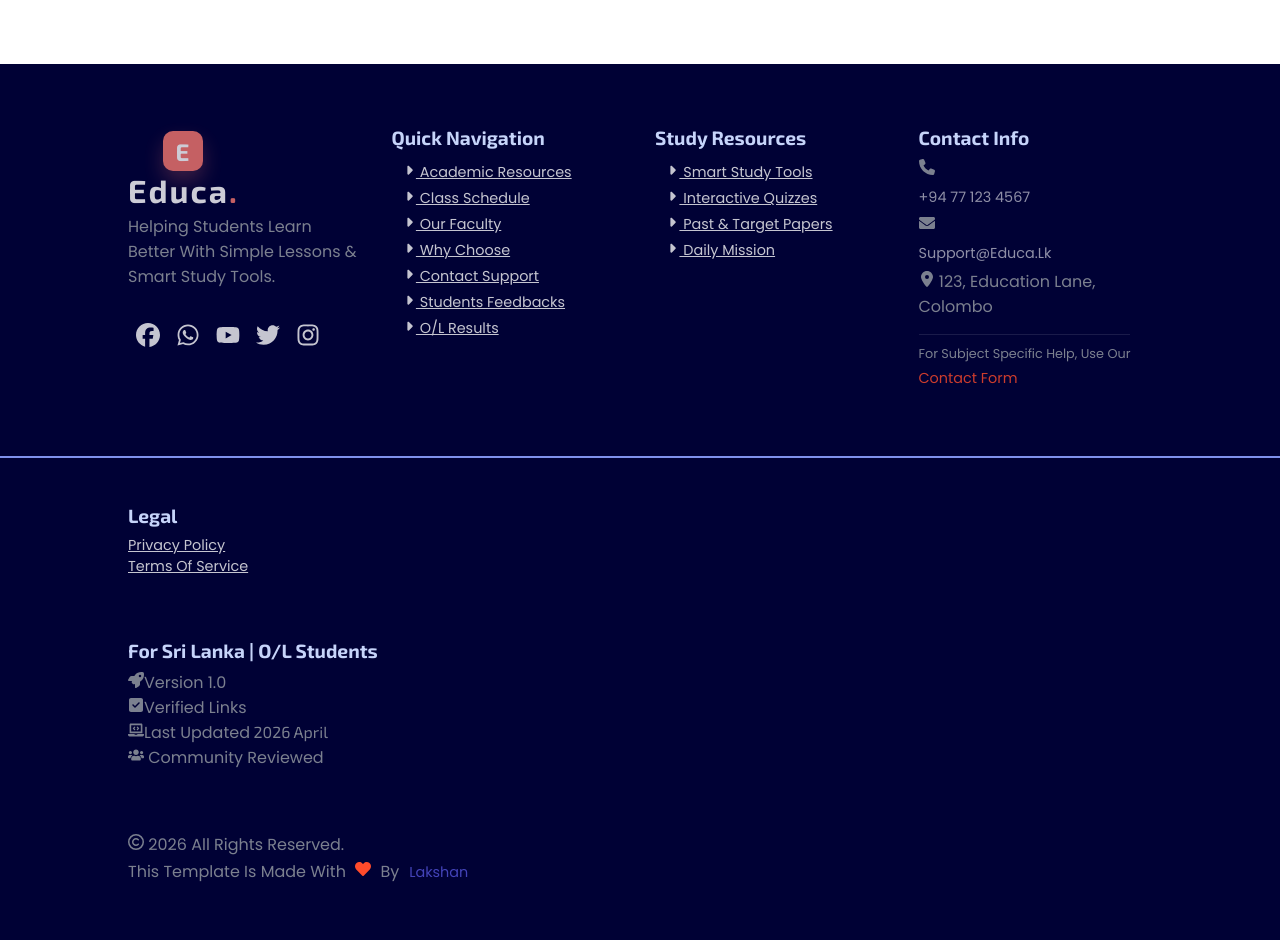
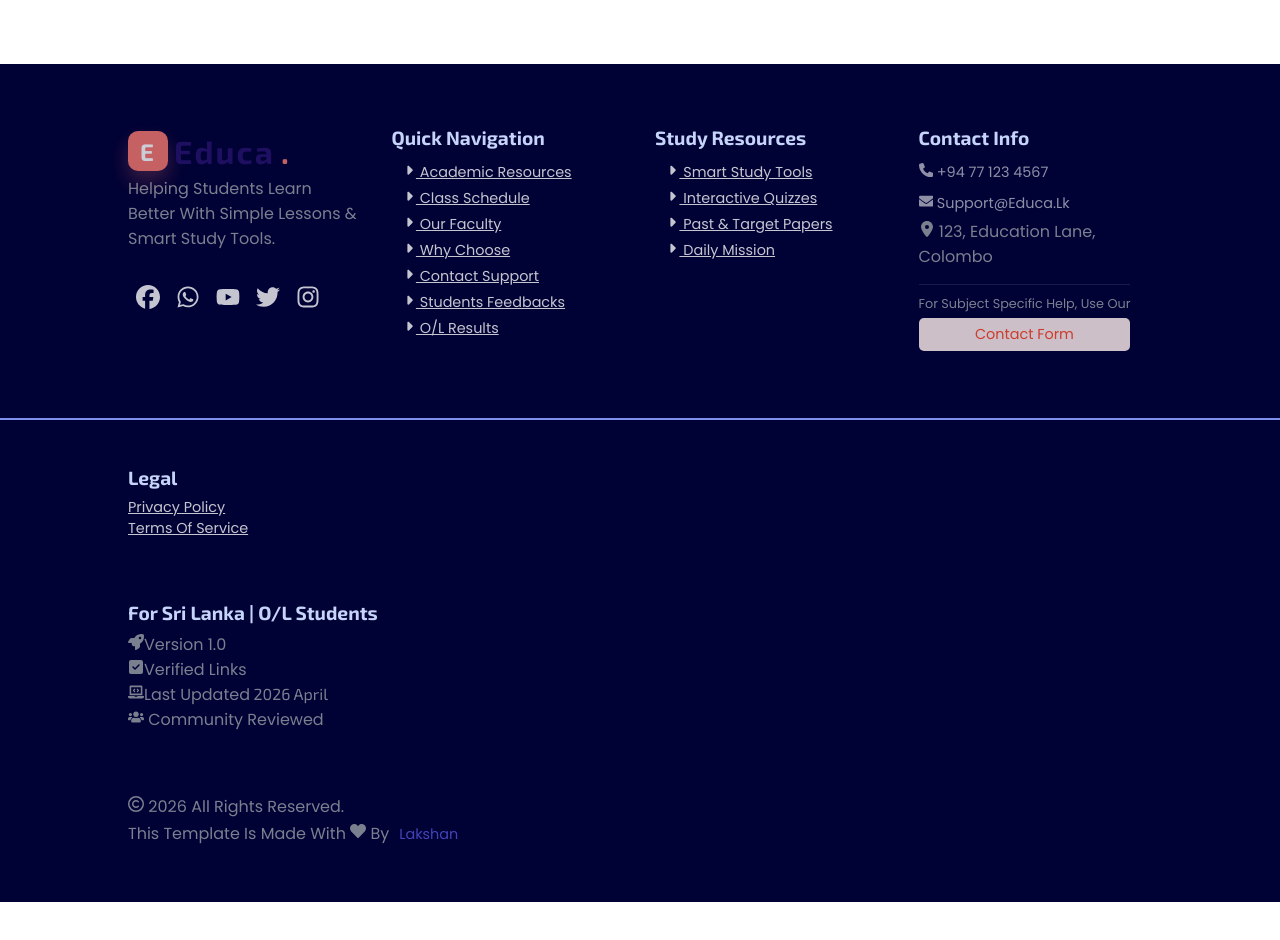
Before and after one commit to lakshan-beast/Educa-OL-Learning-Platform, a React (Vite) app: page / in a window 1280 px wide. Shown: the part 7740-8680 px from the top of the page. After the commit the page ends 8642 px from the top, so only its background shows below. Built offline with nearby package versions, Linux system fonts and the light colour scheme.

Commit message:
Enhance footer component: add footer icons for improved visual consistency and update contact info styling

```diff
--- a/src/components/Footer.jsx
+++ b/src/components/Footer.jsx
@@ -24,8 +24,8 @@ const Footer = () => {
     <footer className="footer">
       <div className="footer-contents">
         {/* footer logo */}
-        <div className="footer-card footer-logo">
-          <a href="/#home" class="logo">
+        <div className="footer-card ">
+          <a href="#home" className="header-logo footer-logo">
             <div className="logo-circle">E</div>educa<span>.</span>
           </a>
           <p>
@@ -58,37 +58,37 @@ const Footer = () => {
           <ul>
             <li>
               <NavHashLink smooth to="/#resources">
-                <FaCaretRight /> Academic Resources
+                <FaCaretRight className="footer-icon" /> Academic Resources
               </NavHashLink>
             </li>
             <li>
               <NavHashLink smooth to="/#classes">
-                <FaCaretRight /> Class Schedule
+                <FaCaretRight className="footer-icon" /> Class Schedule
               </NavHashLink>
             </li>
             <li>
               <NavHashLink smooth to="/#teachers">
-                <FaCaretRight /> Our Faculty
+                <FaCaretRight className="footer-icon" /> Our Faculty
               </NavHashLink>
             </li>
             <li>
               <NavHashLink smooth to="/#about">
-                <FaCaretRight /> Why Choose
+                <FaCaretRight className="footer-icon" /> Why Choose
               </NavHashLink>
             </li>
             <li>
               <NavHashLink smooth to="/#contacts">
-                <FaCaretRight /> Contact Support
+                <FaCaretRight className="footer-icon" /> Contact Support
               </NavHashLink>
             </li>
             <li>
               <NavHashLink smooth to="/#reviews">
-                <FaCaretRight /> Students Feedbacks
+                <FaCaretRight className="footer-icon" /> Students Feedbacks
               </NavHashLink>
             </li>
             <li>
               <a href="https://www.doenets.lk/examresults">
-                <FaCaretRight /> O/L Results
+                <FaCaretRight className="footer-icon" /> O/L Results
               </a>
             </li>
           </ul>
@@ -100,22 +100,22 @@ const Footer = () => {
           <ul>
             <li>
               <Link to="/tools">
-                <FaCaretRight /> Smart Study Tools
+                <FaCaretRight className="footer-icon" /> Smart Study Tools
               </Link>
-            </li>{" "}
+            </li>
             <li>
               <Link to="/quizzes">
-                <FaCaretRight /> Interactive Quizzes
+                <FaCaretRight className="footer-icon" /> Interactive Quizzes
               </Link>
             </li>{" "}
             <li>
               <Link to="/paper-hub">
-                <FaCaretRight /> Past & Target Papers
+                <FaCaretRight className="footer-icon" /> Past & Target Papers
               </Link>
             </li>{" "}
             <li>
               <Link to="/daily-questions">
-                <FaCaretRight /> Daily Mission
+                <FaCaretRight className="footer-icon" /> Daily Mission
               </Link>
             </li>{" "}
           </ul>{" "}
@@ -124,19 +124,18 @@ const Footer = () => {
         <div className="footer-card footer-contact">
           <h3>Contact Info</h3>
           <p>
-            <FaPhone />{" "}
             <a href="tel:+94 77 123 4567" className="contact-link">
-              +94 77 123 4567
+              <FaPhone className="footer-icon" /> +94 77 123 4567
             </a>
           </p>
           <p>
-            <FaEnvelope />{" "}
             <a href="mailto:support@educa.lk" className="contact-link">
-              support@educa.lk
+              <FaEnvelope className="footer-icon" /> support@educa.lk
             </a>
           </p>
           <p>
-            <FaLocationDot /> 123, Education Lane, Colombo
+            <FaLocationDot className="footer-icon" /> 123, Education Lane,
+            Colombo
           </p>
 
           <div
@@ -148,7 +147,15 @@ const Footer = () => {
             }}>
             <p style={{ fontSize: "0.8rem" }}>
               For subject specific help, use our{" "}
-              <Link to="/#contact-form" style={{ color: "#ff4b2b" }}>
+              <Link
+                to="/#contact-form"
+                style={{
+                  color: "#ff4b2b",
+                  backgroundColor: "#ffefec",
+                  padding: "6px 12px",
+                  textAlign: "center",
+                  borderRadius: "5px",
+                }}>
                 Contact Form
               </Link>
             </p>
@@ -179,20 +186,20 @@ const Footer = () => {
         <div className="footer-card badge-levelup">
           <h3>for Sri Lanka | O/L Students</h3>
           <p>
-            <FaRocket />
+            <FaRocket className="footer-icon" />
             Version 1.0
           </p>
           <p>
-            <FaSquareCheck />
+            <FaSquareCheck className="footer-icon" />
             Verified Links
           </p>
           <p>
-            <FaLaptopCode />
+            <FaLaptopCode className="footer-icon" />
             last updated
             <span> 2026 April</span>
           </p>
           <p>
-            <FaUsers /> Community reviewed
+            <FaUsers className="footer-icon" /> Community reviewed
           </p>
         </div>
 
@@ -202,8 +209,7 @@ const Footer = () => {
             <FaRegCopyright /> {currentYear} All rights reserved.
           </p>
           <p>
-            This template is made with{" "}
-            <FaHeart style={{ color: "#ff4b2b", margin: "0 5px" }} /> by
+            This template is made with <FaHeart /> by
             <a
               href="http://github.com/lakshan-beast"
               target="_blank"
```
